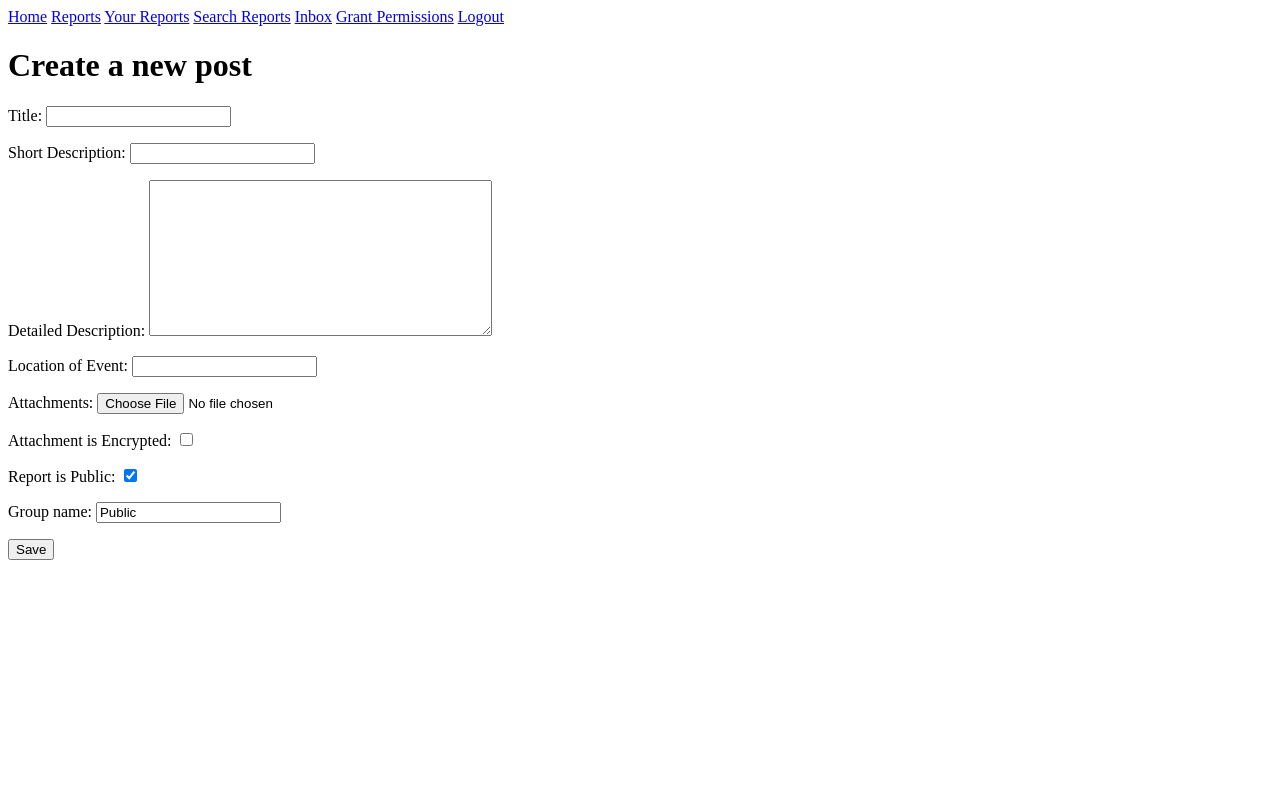
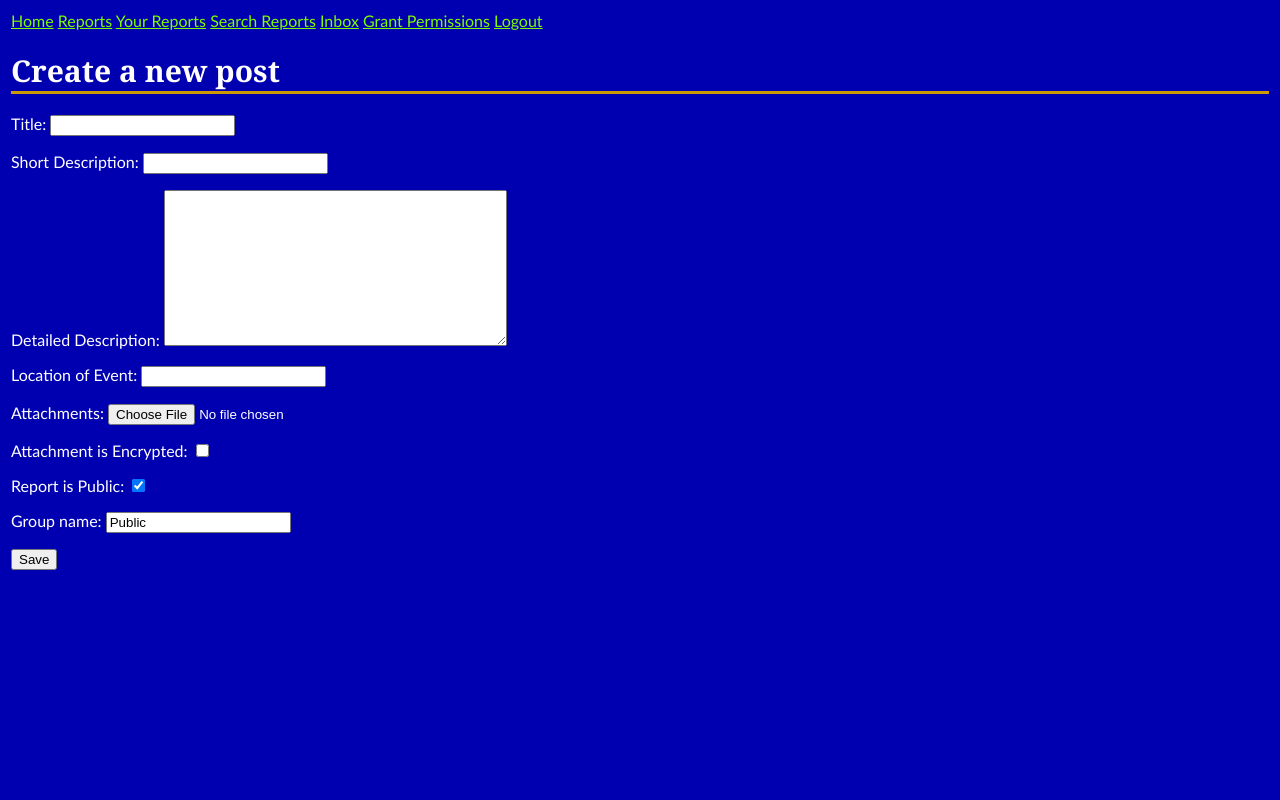
Before and after one commit to bmblank/cs3240-f15-team11, a Django app: page /report/create/ in a window 1280 px wide. Run offline with Django 3.2, Linux system fonts and the light colour scheme; the visitor is signed in with stand-in values (Sample User, id 1).

Commit message:
adding css to michellebranch

```diff
--- a/index/templates/index/base.html
+++ b/index/templates/index/base.html
@@ -1,3 +1,89 @@
+<style>
+
+    body {
+        font-family: "Trebuchet MS", Verdana, sans-serif;
+        font-size: 16px;
+        background-color: #0000b0;
+        color: #ffffff;
+        padding: 3px;
+    }
+
+    #main {
+        padding: 5px;
+        padding-left: 15px;
+        padding-right: 15px;
+        background-color: #ffffff;
+        border-radius: 0 0 5px 5px;
+    }
+
+    h1 {
+        font-family: Georgia, serif;
+        border-bottom: 3px solid #cc9900;
+        color: #ffffff;
+        font-size: 30px;
+    }
+
+    #nav {
+        width: 100%;
+        float: left;
+        margin: 0 0 1em 0;
+        padding: 0;
+        background-color: #FFA500;
+        border-bottom: 1px solid #ccc;
+    }
+
+    #nav ul {
+        list-style: none;
+        width: 800px;
+        margin: 0 auto;
+        padding: 0;
+    }
+
+    li.ui {
+        float: left;
+    	list-style-type:none
+    }
+
+    li.ui a.one {
+        display: block;
+        padding: 8px 15px;
+        text-decoration: none;
+        font-weight: bold;
+        color: #0000b0;
+        border-right: 1px solid #ccc;
+
+    }
+
+    li.ui:first-child a {
+        border-left: 1px solid #ccc;
+    }
+
+    li.ui a.one:hover {
+        color: #ffffff;
+        background-color: #cc9900;
+    }
+
+    a {
+        color: lawngreen;
+    }
+
+    a.one:link, a.one:visited {
+        display: block;
+        width: 201px;
+        font-weight: bold;
+        color: #ffffff;
+        background-color: #FFA500;
+        text-align: center;
+        padding: 5px;
+        text-decoration: none;
+        text-transform: uppercase;
+    }
+
+    a.one:hover, a.one:active {
+        background-color: #7A991A;
+    }
+</style>
+
 <html>
 	<body>
 
```
